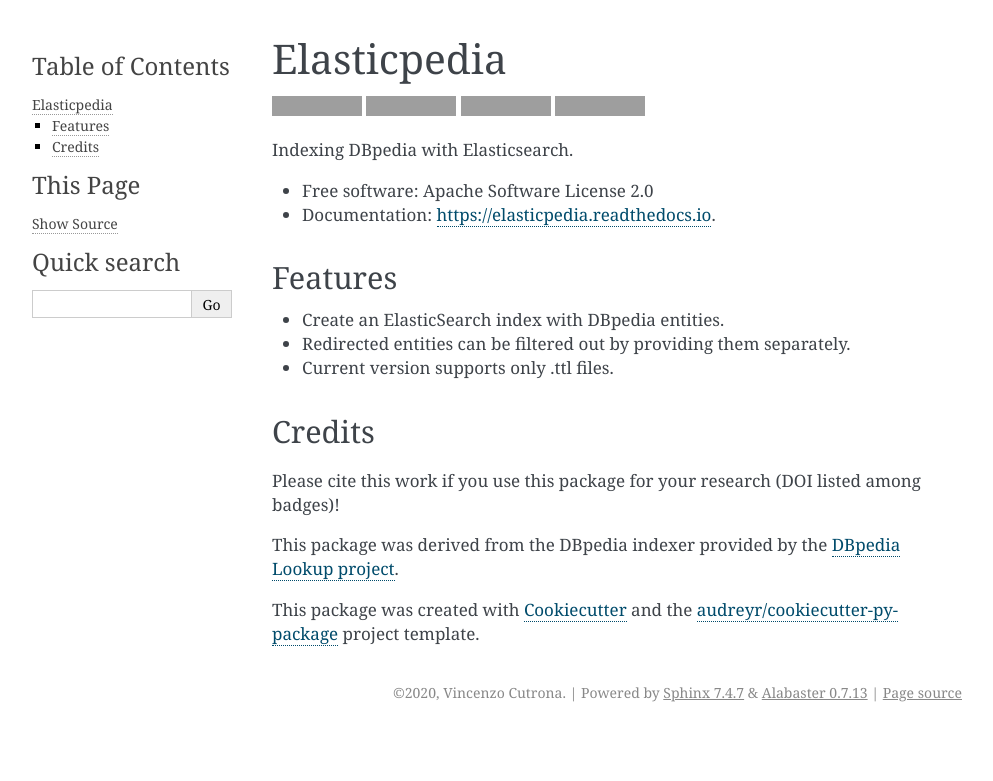
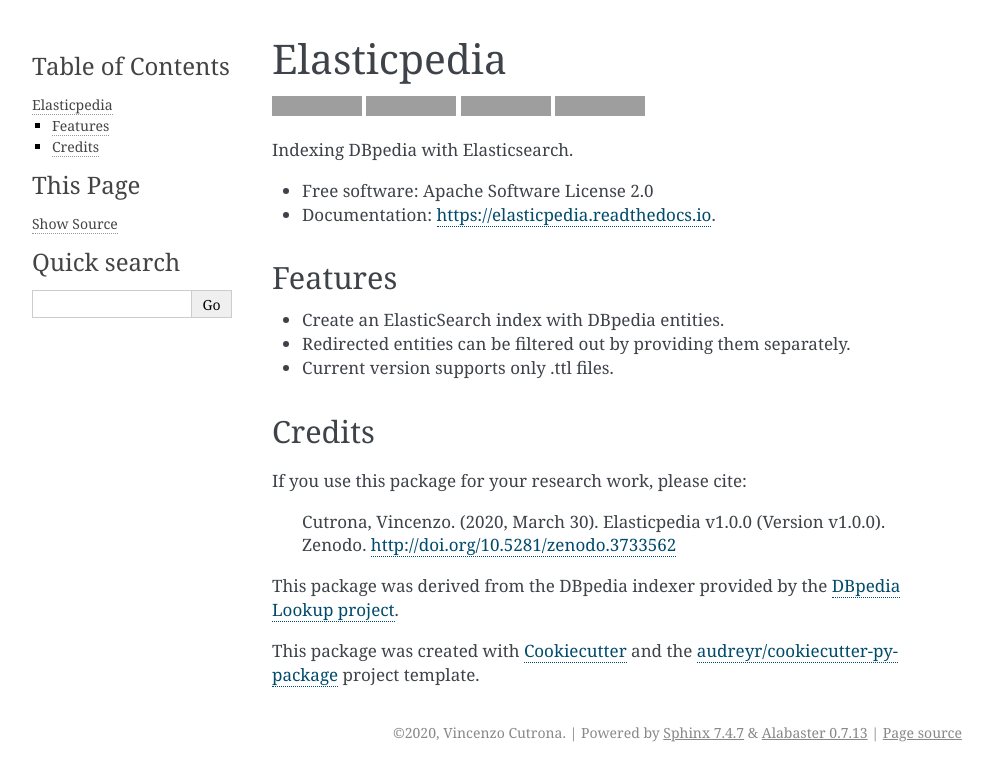
Before and after one commit to vcutrona/elasticpedia, a Sphinx documentation site: the page built from docs/readme.rst, in a window 1280 px wide, cut to the strip 0-781 px from the top of the page. Shown: the whole strip, without its empty margins (148-1141 px from the left). Built offline with Sphinx 7.4.7, drawn with Linux system fonts in a browser that asks for light colours; pages that are not in the unit, such as notebooks, are missing from menus; grey boxes are pictures that could not be loaded.

Commit message:
Fix docs

```diff
--- a/README.rst
+++ b/README.rst
@@ -34,7 +34,9 @@
 
 Credits
 -------
-Please cite this work if you use this package for your research (DOI listed among badges)!
+If you use this package for your research work, please cite:
+
+    Cutrona, Vincenzo. (2020, March 30). Elasticpedia v1.0.0 (Version v1.0.0). Zenodo. http://doi.org/10.5281/zenodo.3733562
 
 This package was derived from the DBpedia indexer provided by the `DBpedia Lookup project`_.
 
--- a/docs/usage.rst
+++ b/docs/usage.rst
@@ -46,6 +48,7 @@
 Run your project:
 
 .. code-block:: console
+
     $ spark-submit --jars ./elasticsearch-spark-20_2.11-7.5.1.jar index.py
 
 Usage with Docker
@@ -111,6 +114,7 @@
 Run the following command to run the application with 1 master and 3 workers:
 
 .. code-block:: console
+
     $ docker-compose up -d --scale spark-worker=3
 
 .. _BDE Docker Spark image: https://github.com/big-data-europe/docker-spark
```
Also changed, not shown: other parts of docs/usage.rst (+2 -0 lines).
